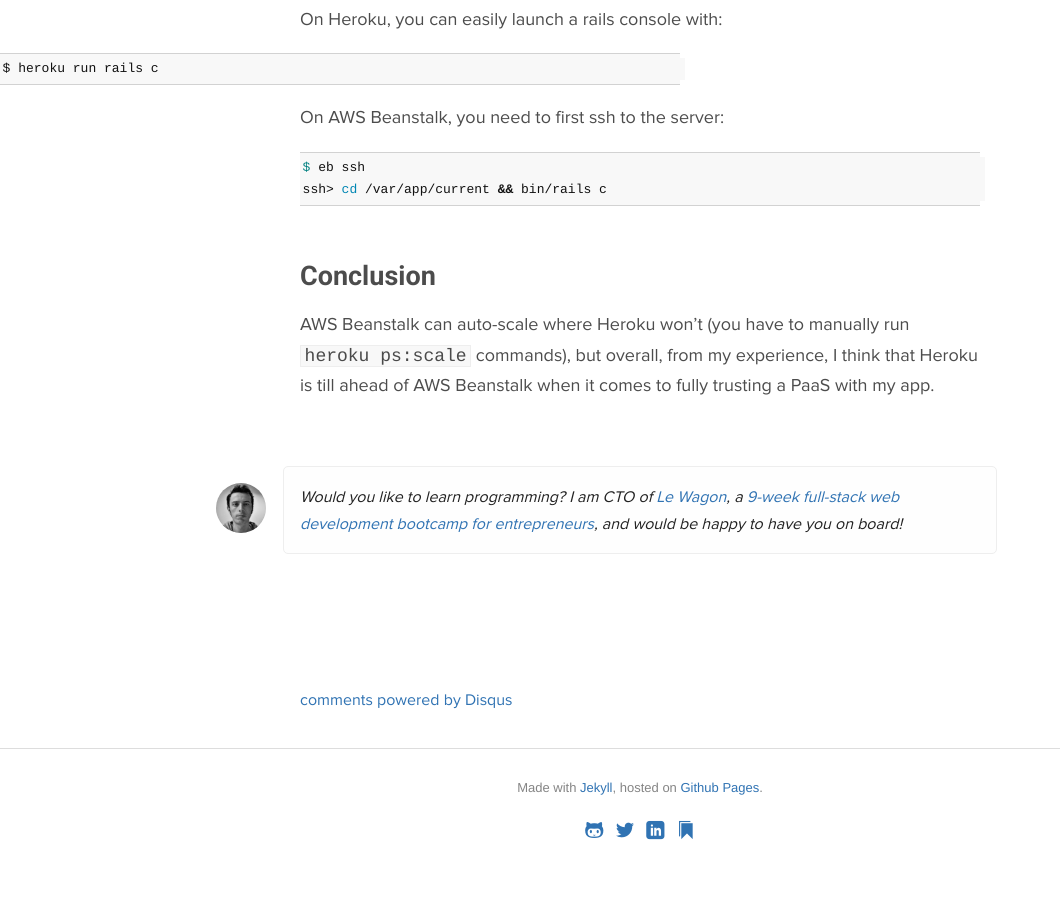
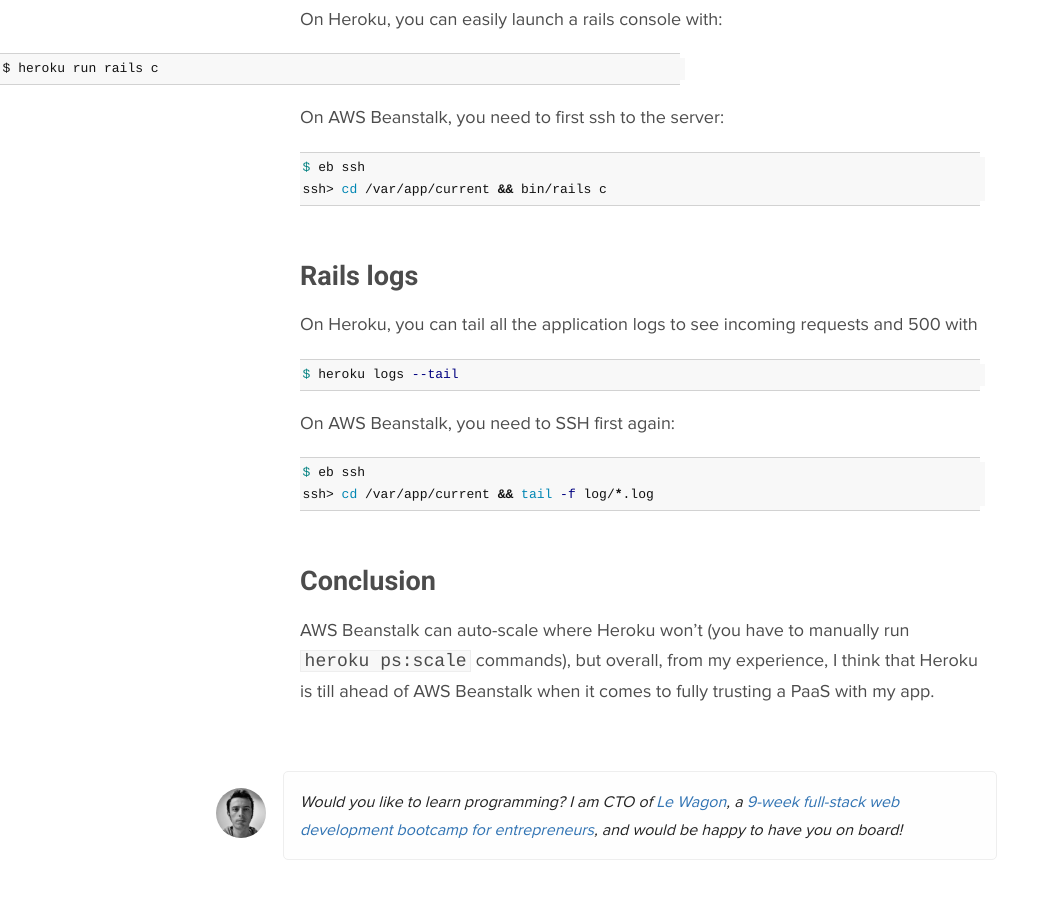
Before and after one commit to ssaunier/ssaunier.github.io, a Jekyll site: the page built from _posts/2015-10-20-aws-elastic-beanstalk-commands-for-rails.markdown, in a window 1280 px wide and 900 px high, scrolled down 2281 px. Shown: the whole window, without its empty margins (0-1060 px from the left). Built offline with Jekyll 4.4.1, drawn with Linux system fonts in a browser that asks for light colours; Markdown is read by kramdown in place of the engine named in the settings; comment, search, counter and statistics services are not loaded; before the commit the page ends 3152 px from its top, so only the background shows below that.

Commit message:
Logging on Beanstalk

````diff
--- a/_posts/2015-10-20-aws-elastic-beanstalk-commands-for-rails.markdown
+++ b/_posts/2015-10-20-aws-elastic-beanstalk-commands-for-rails.markdown
@@ -107,6 +107,22 @@
 ssh> cd /var/app/current && bin/rails c
 ```
 
+## Rails logs
+
+On Heroku, you can tail all the application logs to see incoming requests
+and 500 with
+
+```bash
+$ heroku logs --tail
+```
+
+On AWS Beanstalk, you need to SSH first again:
+
+```bash
+$ eb ssh
+ssh> cd /var/app/current && tail -f log/*.log
+```
+
 ## Conclusion
 
 AWS Beanstalk can auto-scale where Heroku won't (you have to manually run `heroku ps:scale` commands),
````
